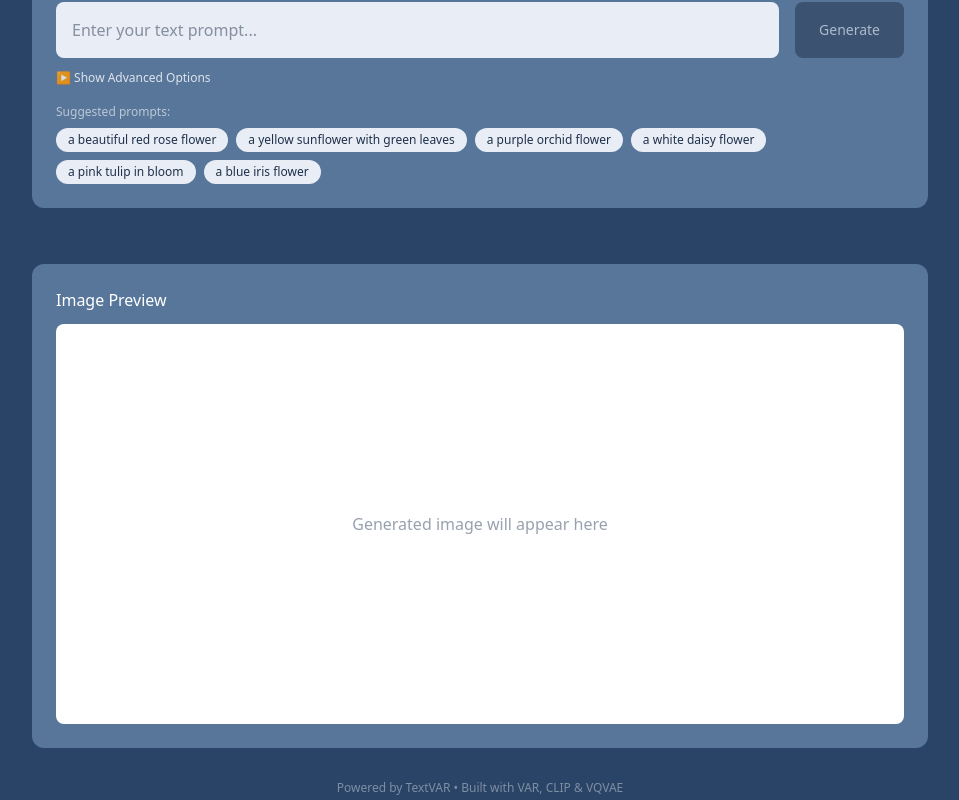
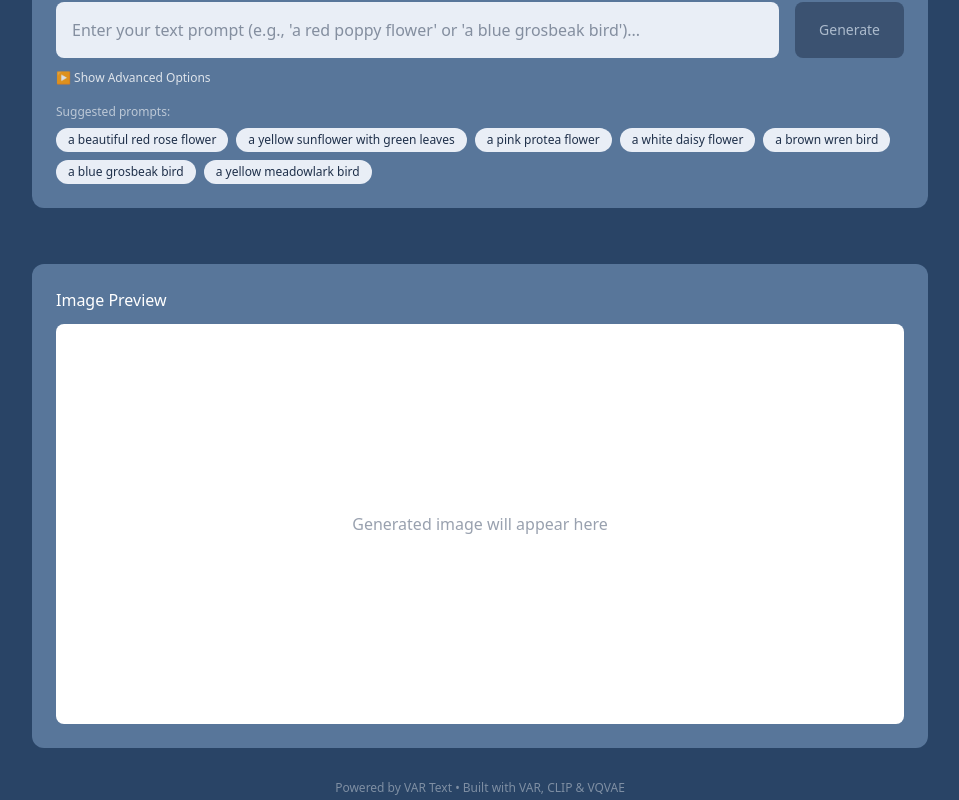
Before and after one commit to Pasi751/TextVAR_demo, a React (Vite) app in the folder var_frontend/: page / in a window 1280 px wide. Shown: the part 560-1360 px from the top of the page, without its empty margins (160-1119 px from the left). Built offline with nearby package versions, Linux system fonts and the light colour scheme; no server answers.

Commit message:
Update suggestions and model description for Homepage

```diff
--- a/var_frontend/src/pages/Homepage.jsx
+++ b/var_frontend/src/pages/Homepage.jsx
@@ -15,14 +15,17 @@ const Homepage = () => {
   const [cfgScale, setCfgScale] = useState(10);
   const [seed, setSeed] = useState("");
 
-  // Flower-specific suggestions (since model is trained on flowers)
+  // Top performing prompts based on CLIP scores
   const suggestions = [
+    // Top flower prompts
     "a beautiful red rose flower",
     "a yellow sunflower with green leaves",
-    "a purple orchid flower",
+    "a pink protea flower",
     "a white daisy flower",
-    "a pink tulip in bloom",
-    "a blue iris flower",
+    // Top bird prompts
+    "a brown wren bird",
+    "a blue grosbeak bird",
+    "a yellow meadowlark bird",
   ];
 
   // Check API health on mount
@@ -112,7 +115,7 @@ const Homepage = () => {
         )}
 
         <p className="text-white text-xs mt-2 text-left mb-2">
-          *This model is trained on flower images. For best results, use flower-related prompts.
+          *This model is trained on flower and bird images. For best results, use flower or bird-related prompts.
         </p>
 
         {/* Input and Button - Stack on mobile, row on larger screens */}
@@ -122,7 +125,7 @@ const Homepage = () => {
             value={prompt}
             onChange={(e) => setPrompt(e.target.value)}
             onKeyPress={handleKeyPress}
-            placeholder="Enter your text prompt..."
+            placeholder="Enter your text prompt (e.g., 'a red poppy flower' or 'a blue grosbeak bird')..."
             className="flex-1 bg-[#E9EEF6] text-[#1F304A] px-3 py-3 sm:px-4 sm:py-4 rounded-lg outline-none text-sm sm:text-base"
           />
 
@@ -248,7 +251,7 @@ const Homepage = () => {
 
       {/* Footer */}
       <p className="text-white/40 text-xs mt-6 sm:mt-8 text-center px-4">
-        Powered by TextVAR • Built with VAR, CLIP & VQVAE
+        Powered by VAR Text • Built with VAR, CLIP & VQVAE
       </p>
     </div>
   );
```
